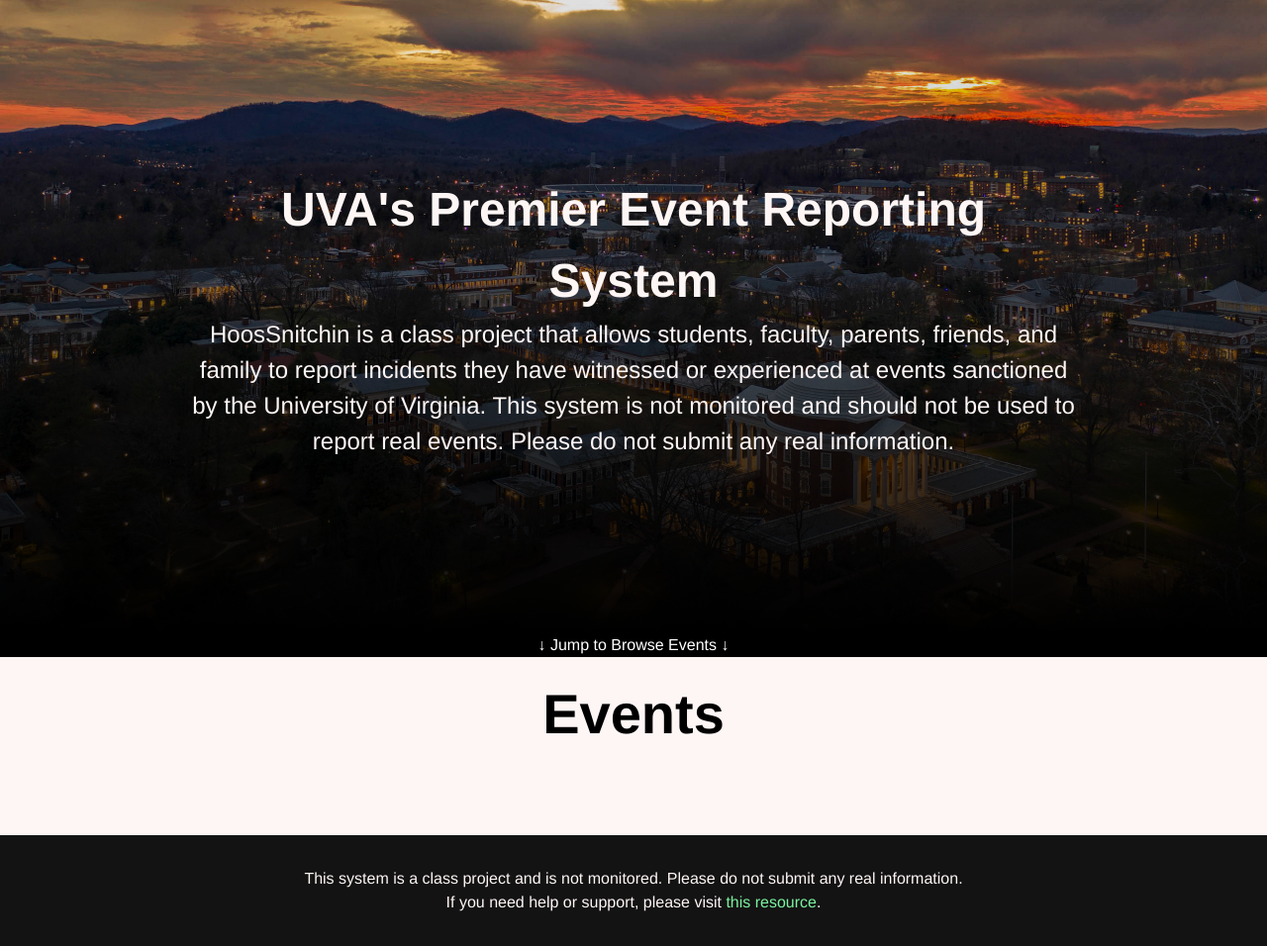
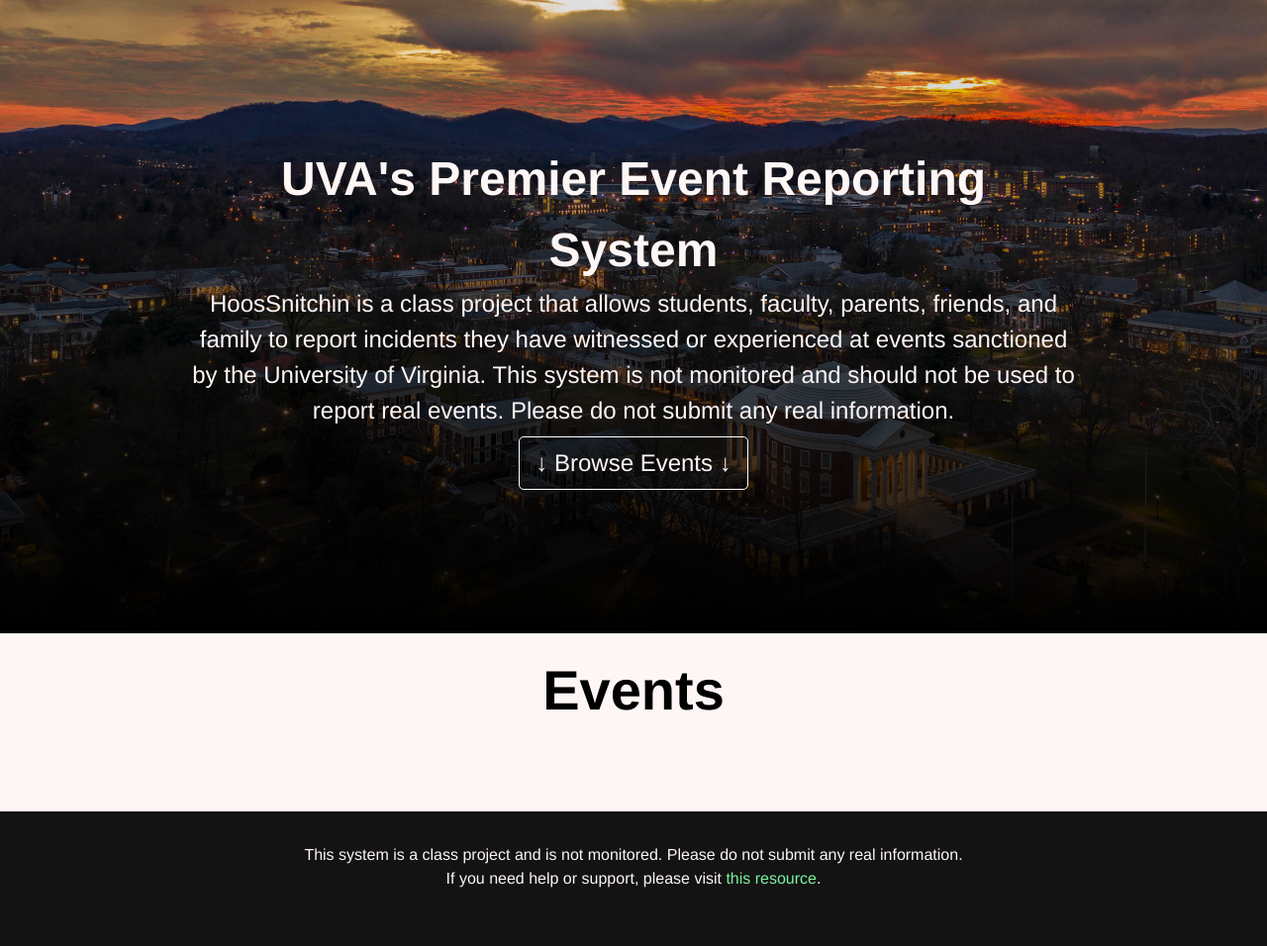
Before and after one commit to kimberlyyliuu/HoosSnitchin, a Django app: page / in a window 1280 px wide. Shown: the part 61-1017 px from the top of the page at 99% size. After the commit the page ends 958 px from the top, so only its background shows below. Run offline with Django 5.2, Linux system fonts and the light colour scheme; the visitor is signed in with stand-in values (Sample User, id 1); data comes from the database, SQL or seed files in the repository; data that the repository does not hold is empty.

Commit message:
fixed scroll down to look better

```diff
--- a/main/static/main/index.css
+++ b/main/static/main/index.css
@@ -61,7 +61,7 @@
 }
 
 .top-view button {
-    animation: fadeInUp 1s ease-out 1.10s forwards;
+  animation: fadeInUp 1s ease-out 1.1s forwards;
   font-size: 1.5rem;
 }
 
@@ -117,3 +117,21 @@
   background-color: var(--red);
   color: var(--cream);
 }
+
+.jump {
+  color: white;
+  text-align: center;
+  font-weight: 300;
+  font-size: 1rem;
+  cursor: pointer;
+  margin-top: 0.5rem;
+  border: 1px solid white;
+  padding: 0.5rem 1rem;
+  border-radius: 5px;
+  transition: background-color 0.3s, color 0.3s;
+}
+
+.jump:hover {
+  background-color: white;
+  color: var(--charcoal);
+}
--- a/main/templates/main/index.html
+++ b/main/templates/main/index.html
@@ -13,15 +13,20 @@
       <h2>UVA's Premier Event Reporting System</h2>
       <p>
         HoosSnitchin is a class project that allows students, faculty, parents,
-          friends, and family to report incidents they have witnessed or experienced
-          at events sanctioned by the University of Virginia. This system is not
-          monitored and should not be used to report real events. Please do not submit
-          any real information.
+        friends, and family to report incidents they have witnessed or
+        experienced at events sanctioned by the University of Virginia. This
+        system is not monitored and should not be used to report real events.
+        Please do not submit any real information.
+      </p>
+      <p
+        onClick="document.getElementById('ev').scrollIntoView({ behavior: 'smooth' });"
+        class="jump"
+      >
+        ↓ Browse Events ↓
       </p>
     </div>
-    <h2 id="temp" onClick="document.getElementById('temp').scrollIntoView({ behavior: 'smooth' });" style="background-color: black; color: white; text-align: center; font-weight: 300; font-size: 1rem;">↓ Jump to Browse Events ↓ </h2>
 
-    <h2 class="events-title" id="ev" >Events</h2>
+    <h2 class="events-title" id="ev">Events</h2>
     <div class="events-wrapper">
       {% for event in events %}
       <div class="event">
@@ -32,11 +37,17 @@
           </div>
         </div>
         {% if user.is_authenticated %}
-          <button class="report-button" onclick="window.location.href='/report/event{{ event.pk }}/';">
+        <button
+          class="report-button"
+          onclick="window.location.href='/report/event{{ event.pk }}/';"
+        >
           File A Report
         </button>
         {% else %}
-          <button class="report-button" onclick="window.location.href='/report/event{{ event.pk }}/';">
+        <button
+          class="report-button"
+          onclick="window.location.href='/report/event{{ event.pk }}/';"
+        >
           File A Report Anonymously
         </button>
         {% endif %}
```
Lines whose indentation alone changed are shown as unchanged.
